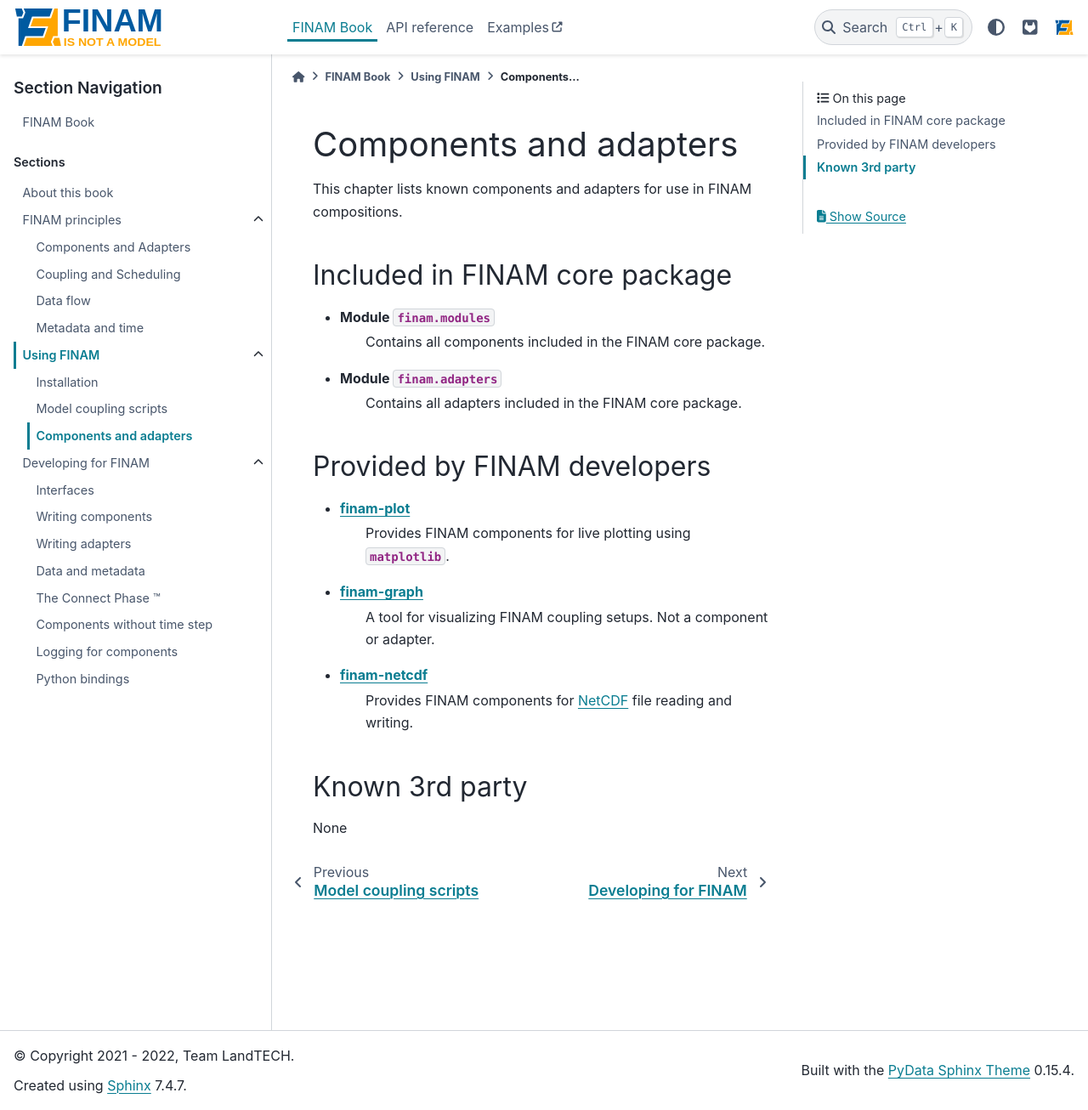
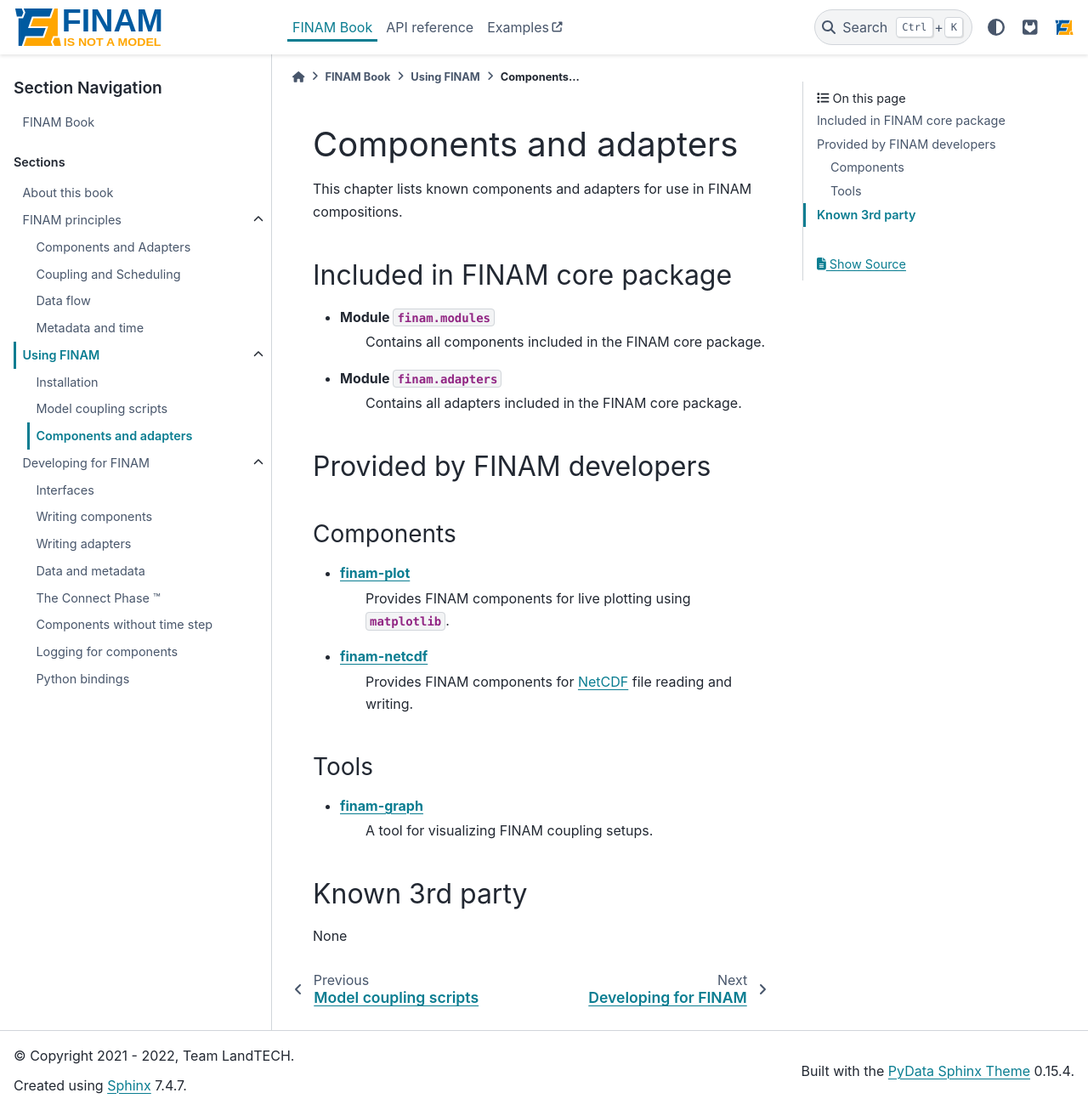
Before and after one commit to finam-ufz/finam, a Sphinx documentation site: the page built from docs/source/finam-book/usage/components_adapters.rst, in a window 1280 px wide and 1306 px high. Shown: the whole window at 85% size. Built offline with Sphinx 7.4.7 and the PyData theme 0.15.4, drawn with Linux system fonts in a browser that asks for light colours.

Commit message:
doc tweaks: component list structure, warn and link on ConnectHelper

```diff
--- a/docs/source/finam-book/usage/components_adapters.rst
+++ b/docs/source/finam-book/usage/components_adapters.rst
@@ -15,12 +15,18 @@
 Provided by FINAM developers
 ----------------------------
 
+Components
+^^^^^^^^^^
 * `finam-plot <https://finam.pages.ufz.de/finam-plot/>`_
     Provides FINAM components for live plotting using :mod:`matplotlib`.
-* `finam-graph <https://git.ufz.de/FINAM/finam-graph>`_
-    A tool for visualizing FINAM coupling setups. Not a component or adapter.
 * `finam-netcdf <https://git.ufz.de/FINAM/finam-netcdf>`_
     Provides FINAM components for `NetCDF <https://www.unidata.ucar.edu/software/netcdf/>`_ file reading and writing.
+
+Tools
+^^^^^
+
+* `finam-graph <https://git.ufz.de/FINAM/finam-graph>`_
+    A tool for visualizing FINAM coupling setups.
 
 Known 3rd party
 ---------------
```
Also changed, not shown: 1 other file.
